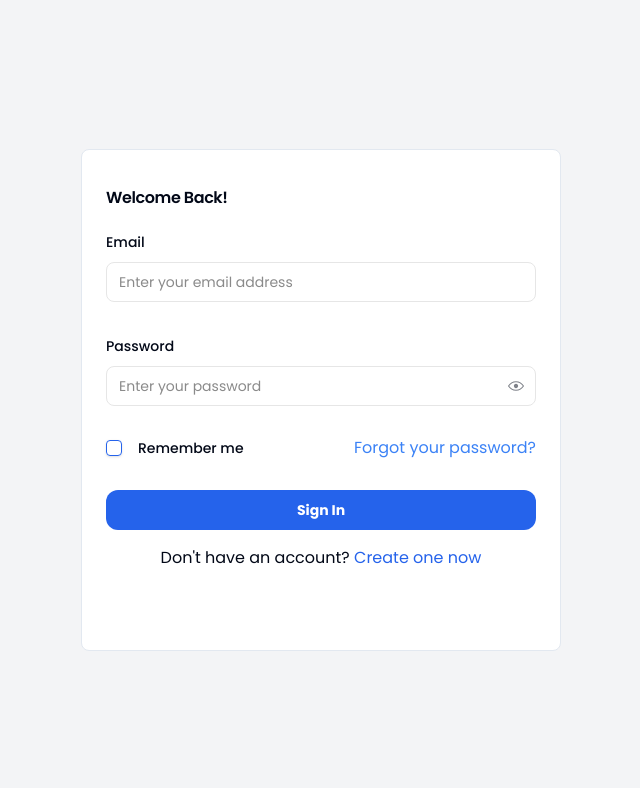
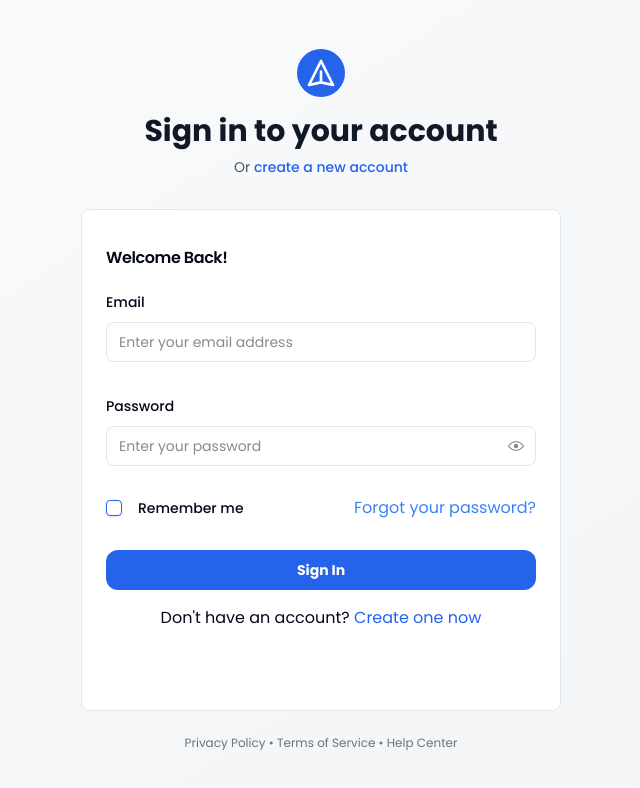
Before and after one commit to chrhi/aurwan-v2, a Next.js app: page /sign-in in a window 1280 px wide. Shown: the top 788 px of the page, without its empty margins (319-959 px from the left). Built offline with nearby package versions, Linux system fonts and the light colour scheme; no server answers.

Commit message:
feat: update the ui

```diff
--- a/package.json
+++ b/package.json
@@ -40,6 +40,7 @@
     "react-draft-wysiwyg": "^1.15.0",
     "react-facebook-pixel": "^1.0.4",
     "react-hook-form": "^7.54.2",
+    "react-hot-toast": "^2.5.2",
     "recharts": "^2.15.1",
     "tailwind-merge": "^3.0.1",
     "tailwindcss-animate": "^1.0.7",
--- a/src/app/(auth)/layout.tsx
+++ b/src/app/(auth)/layout.tsx
@@ -1,10 +1,18 @@
 import { PropsWithChildren } from "react";
 import { ClerkProvider } from "@clerk/nextjs";
+import { Metadata } from "next";
+
+export const metadata: Metadata = {
+  title: "Authentication | Aurwan",
+  description: "Sign in or sign up to access your account",
+};
 
 export default function AuthLayout({ children }: PropsWithChildren) {
   return (
-    <>
-      <ClerkProvider>{children}</ClerkProvider>
-    </>
+    <ClerkProvider>
+      <div className="flex min-h-screen flex-col bg-gray-50">
+        <main className="flex-1">{children}</main>
+      </div>
+    </ClerkProvider>
   );
 }
--- a/src/app/(auth)/sign-in/page.tsx
+++ b/src/app/(auth)/sign-in/page.tsx
@@ -1,9 +1,64 @@
 import { SignInForm } from "@/components/forms/auth/sign-in.form";
+import Link from "next/link";
 
-export default function page() {
+export default function SignInPage() {
   return (
-    <div className="w-full h-screen bg-gray-100 flex items-center justify-center">
-      <SignInForm />
+    <div className="flex min-h-screen flex-col items-center justify-center bg-gradient-to-br from-gray-50 to-gray-100 px-4 py-12 sm:px-6 lg:px-8">
+      <div className="w-full max-w-xl">
+        {/* Logo/Brand Section */}
+        <div className="mb-8 flex flex-col items-center">
+          <div className="mb-4 rounded-full bg-blue-600 p-2">
+            {/* You can replace with your actual logo */}
+            <svg
+              className="h-8 w-8 text-white"
+              xmlns="http://www.w3.org/2000/svg"
+              fill="none"
+              viewBox="0 0 24 24"
+              stroke="currentColor"
+            >
+              <path
+                strokeLinecap="round"
+                strokeLinejoin="round"
+                strokeWidth={2}
+                d="M12 19l9 2-9-18-9 18 9-2zm0 0v-8"
+              />
+            </svg>
+          </div>
+          <h2 className="text-center text-3xl font-extrabold text-gray-900">
+            Sign in to your account
+          </h2>
+          <p className="mt-2 text-center text-sm text-gray-600">
+            Or{" "}
+            <Link
+              href="/auth/sign-up"
+              className="font-medium text-blue-600 hover:text-blue-500"
+            >
+              create a new account
+            </Link>
+          </p>
+        </div>
+
+        {/* Card containing the form */}
+
+        <SignInForm />
+
+        {/* Footer links */}
+        <div className="mt-6 flex items-center justify-center">
+          <div className="text-center text-xs text-gray-500">
+            <Link href="/privacy" className="hover:text-gray-700">
+              Privacy Policy
+            </Link>{" "}
+            &bull;{" "}
+            <Link href="/terms" className="hover:text-gray-700">
+              Terms of Service
+            </Link>{" "}
+            &bull;{" "}
+            <Link href="/help" className="hover:text-gray-700">
+              Help Center
+            </Link>
+          </div>
+        </div>
+      </div>
     </div>
   );
 }
--- a/src/app/(auth)/sign-up/page.tsx
+++ b/src/app/(auth)/sign-up/page.tsx
@@ -1,9 +1,93 @@
 import { SignUpForm } from "@/components/forms/auth/sign-up.form";
+import Image from "next/image";
+import Link from "next/link";
 
-export default function page() {
+export default function SignUpPage() {
   return (
-    <div className="w-full h-screen bg-gray-100 flex items-center justify-center">
-      <SignUpForm />
+    <div className="flex min-h-screen bg-gray-50">
+      <div className="hidden w-1/2 bg-blue-600 md:block">
+        <div className="relative h-full w-full">
+          <Image
+            src="/api/placeholder/1200/1600"
+            alt="Sign up illustration"
+            layout="fill"
+            objectFit="cover"
+            priority
+            className="opacity-90"
+          />
+          <div className="absolute inset-0 bg-blue-600 bg-opacity-30" />
+          <div className="absolute bottom-0 left-0 p-8 text-white">
+            <h2 className="mb-2 text-3xl font-bold">Join our community</h2>
+            <p className="text-lg">
+              Discover all the amazing features our platform has to offer.
+            </p>
+          </div>
+        </div>
+      </div>
+
+      <div className="flex w-full flex-col justify-center px-4 md:w-1/2 md:px-12 lg:px-16">
+        <div className="mx-auto w-full max-w-lg">
+          {/* Logo/Brand */}
+          <div className="mb-6 flex items-center justify-center md:justify-start">
+            <div className="rounded-full bg-blue-600 p-2">
+              <svg
+                className="h-6 w-6 text-white"
+                xmlns="http://www.w3.org/2000/svg"
+                fill="none"
+                viewBox="0 0 24 24"
+                stroke="currentColor"
+              >
+                <path
+                  strokeLinecap="round"
+                  strokeLinejoin="round"
+                  strokeWidth={2}
+                  d="M12 19l9 2-9-18-9 18 9-2zm0 0v-8"
+                />
+              </svg>
+            </div>
+            <span className="ml-2 text-xl font-bold text-gray-900">
+              Your Brand
+            </span>
+          </div>
+
+          {/* Heading */}
+          <div className="mb-8">
+            <h2 className="text-3xl font-extrabold text-gray-900">
+              Create your account
+            </h2>
+            <p className="mt-2 text-sm text-gray-600">
+              Already have an account?{" "}
+              <Link
+                href="/auth/sign-in"
+                className="font-medium text-blue-600 hover:text-blue-500"
+              >
+                Sign in
+              </Link>
+            </p>
+          </div>
+
+          <SignUpForm />
+
+          {/* Terms notice */}
+          <p className="mt-4 text-center text-xs text-gray-500">
+            By signing up, you agree to our{" "}
+            <Link
+              href="/terms"
+              className="font-medium text-gray-700 hover:text-gray-900"
+            >
+              Terms of Service
+            </Link>{" "}
+            and{" "}
+            <Link
+              href="/privacy"
+              className="font-medium text-gray-700 hover:text-gray-900"
+            >
+              Privacy Policy
+            </Link>
+            .
+          </p>
+        </div>
+      </div>
     </div>
   );
 }
--- a/src/app/layout.tsx
+++ b/src/app/layout.tsx
@@ -2,6 +2,7 @@ import type { Metadata } from "next";
 import { Poppins } from "next/font/google";
 import "./globals.css";
 import "@/styles/button.css";
+import { Toaster } from "react-hot-toast";
 
 const poppins = Poppins({
   subsets: ["latin"],
@@ -21,7 +22,11 @@ export default function RootLayout({
 }>) {
   return (
     <html lang="en" className={poppins.variable}>
-      <body className="antialiased  bg-white">{children}</body>
+      <body className="antialiased  bg-white">
+        {children}
+
+        <Toaster />
+      </body>
     </html>
   );
 }
--- a/src/components/forms/auth/sign-in.form.tsx
+++ b/src/components/forms/auth/sign-in.form.tsx
@@ -89,7 +89,7 @@ export function SignInForm() {
   }
 
   return (
-    <Card className="w-[480px] pt-4 min-h-[501.39px] h-fit">
+    <Card className="w-[480px] pt-4 min-h-[501.39px] h-fit mx-auto">
       <CardHeader>
         <div className="flex items-center justify-between">
           <CardTitle>Welcome Back!</CardTitle>
--- a/src/components/forms/auth/sign-up.form.tsx
+++ b/src/components/forms/auth/sign-up.form.tsx
@@ -4,13 +4,7 @@ import { zodResolver } from "@hookform/resolvers/zod";
 import { useForm } from "react-hook-form";
 
 import { Button } from "@/components/ui/button";
-import {
-  Card,
-  CardContent,
-  CardDescription,
-  CardHeader,
-  CardTitle,
-} from "@/components/ui/card";
+import { Card, CardContent } from "@/components/ui/card";
 import { useSignUp } from "@clerk/nextjs";
 import React from "react";
 import {
@@ -70,14 +64,7 @@ export function SignUpForm() {
   }
 
   return (
-    <Card className="w-[480px] pt-4 min-h-[501.39px] h-fit">
-      <CardHeader>
-        <CardTitle>Create New Account</CardTitle>
-        <CardDescription>
-          Create a new account and enjoy a 14-day free trial with no credit card
-          or hidden fees.
-        </CardDescription>
-      </CardHeader>
+    <Card className="w-[480px] pt-4 min-h-[501.39px]  mx-auto h-fit">
       <CardContent>
         <Form {...form}>
           <form onSubmit={form.handleSubmit(onSubmit)} className="space-y-8">
```
Also changed, not shown: 2 other files (tests, documents, lock files or other folders).
